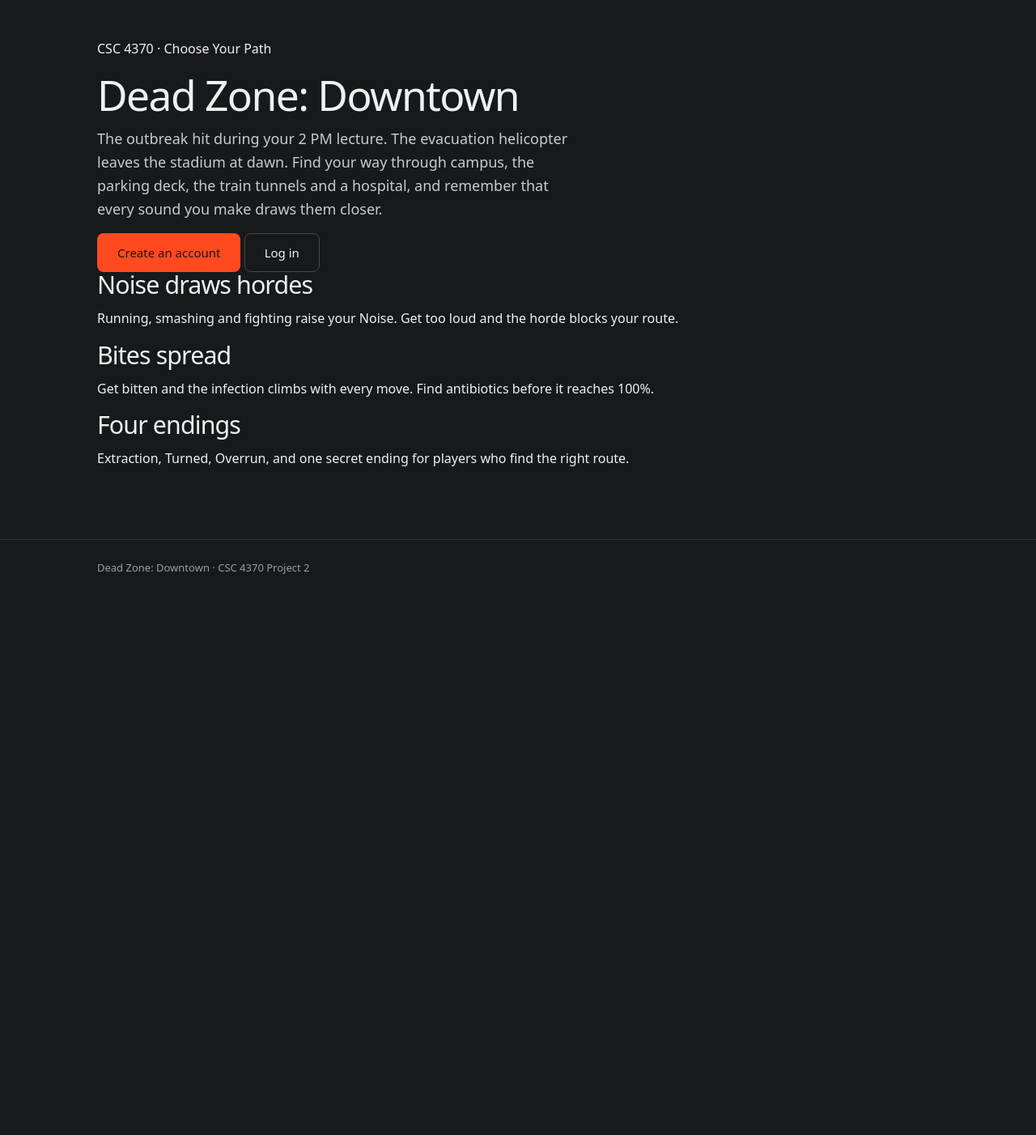
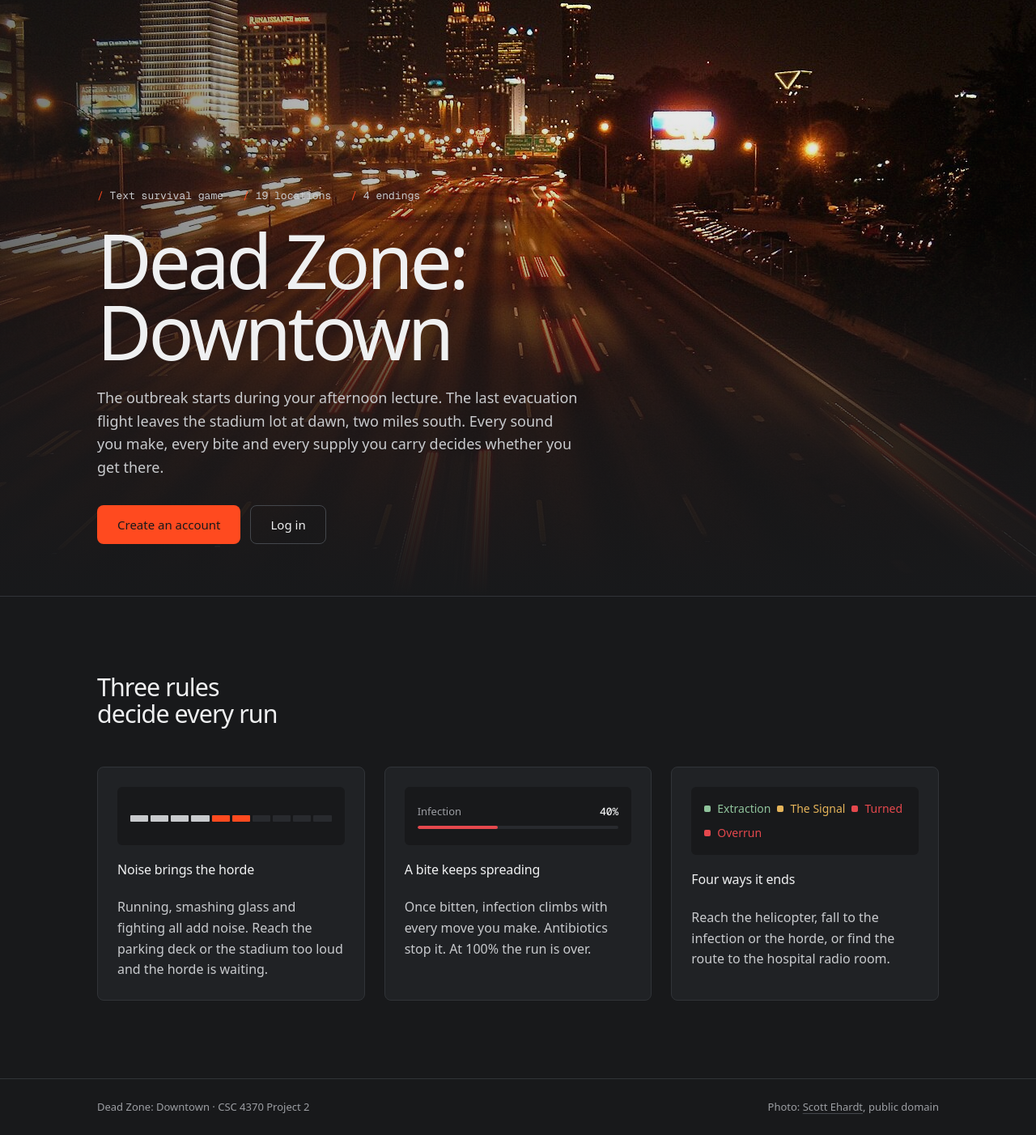
Before and after one commit to SuryaM-720s/dead_zone, a PHP site: page / in a window 1280 px wide. Shown: the part 64-1466 px from the top of the page at 81% size. Before the commit the page ends 773 px from the top, so only its background shows below. Run offline with PHP 8.4, Linux system fonts and the light colour scheme; some web fonts are replaced.

Commit message:
Add landing hero with downtown night photo and run rules

```diff
--- a/index.php
+++ b/index.php
@@ -1,24 +1,41 @@
 <?php
 /**
  * index.php
- * Landing page. Logged-in players see a "continue / new run" panel.
+ * Landing page: full-bleed hero over a night photograph of downtown,
+ * then a short explanation of the three rules that decide a run.
  */
 require_once __DIR__ . '/includes/auth.php';
 require_once __DIR__ . '/includes/engine.php';
 
+$locationCount = count(array_filter(story_nodes(), function ($node) {
+    return !isset($node['ending']);
+}));
+
 $pageTitle = 'Home';
+$mainClass = 'page-bleed';
+$photoCredit = 'Photo: <a href="https://commons.wikimedia.org/wiki/File:Downtown_connector_nighttime.jpg">Scott Ehardt</a>, public domain';
 require __DIR__ . '/includes/header.php';
 ?>
-<section class="hero-banner">
-    <p class="eyebrow">CSC 4370 · Choose Your Path</p>
-    <h1 class="title-type">Dead Zone: Downtown</h1>
-    <p class="lead">
-        The outbreak hit during your 2 PM lecture. The evacuation helicopter leaves the stadium at dawn.
-        Find your way through campus, the parking deck, the train tunnels and a hospital,
-        and remember that every sound you make draws them closer.
+<section class="hero">
+    <img class="hero-bg"
+         src="img/connector-1280.jpg"
+         srcset="img/connector-500.jpg 500w, img/connector-960.jpg 960w, img/connector-1280.jpg 1280w"
+         sizes="100vw" width="1280" height="962"
+         alt="An empty downtown highway at night, taillights streaking toward the skyline"
+         fetchpriority="high" decoding="async">
+    <div class="wrap">
+        <ul class="hero-facts enter" aria-label="Game facts">
+            <li>Text survival game</li>
+            <li><?= $locationCount ?> locations</li>
+            <li>4 endings</li>
+        </ul>
+        <h1 class="enter enter-2">Dead Zone: Downtown</h1>
+        <p class="lead enter enter-3">
+            The outbreak starts during your afternoon lecture. The last evacuation flight leaves the
+            stadium lot at dawn, two miles south. Every sound you make, every bite and every
+            supply you carry decides whether you get there.
         </p>
-
-    <div class="cta-row">
+        <div class="btn-row enter enter-4">
             <?php if (!is_logged_in()): ?>
                 <a class="btn btn-primary" href="register.php">Create an account</a>
                 <a class="btn btn-ghost" href="login.php">Log in</a>
@@ -27,23 +44,50 @@ require __DIR__ . '/includes/header.php';
                 <a class="btn btn-ghost" href="create.php">Start a new run</a>
             <?php else: ?>
                 <a class="btn btn-primary" href="create.php">Start a run</a>
-            <a class="btn btn-ghost" href="leaderboard.php">Leaderboard</a>
+                <a class="btn btn-ghost" href="leaderboard.php">View the leaderboard</a>
             <?php endif; ?>
+        </div>
     </div>
 </section>
 
-<section class="feature-grid">
-    <article class="feature">
-        <h2>Noise draws hordes</h2>
-        <p>Running, smashing and fighting raise your Noise. Get too loud and the horde blocks your route.</p>
-    </article>
-    <article class="feature">
-        <h2>Bites spread</h2>
-        <p>Get bitten and the infection climbs with every move. Find antibiotics before it reaches 100%.</p>
-    </article>
-    <article class="feature">
-        <h2>Four endings</h2>
-        <p>Extraction, Turned, Overrun, and one secret ending for players who find the right route.</p>
-    </article>
+<section class="rules" aria-labelledby="rules-title">
+    <div class="wrap">
+        <h2 id="rules-title">Three rules decide every run</h2>
+        <ul class="rules-grid">
+            <li class="rule">
+                <div class="rule-visual" aria-hidden="true">
+                    <div class="segments">
+                        <?php for ($i = 1; $i <= 10; $i++): ?>
+                            <i class="<?= $i <= 6 ? 'on' : '' ?><?= $i >= 5 && $i <= 6 ? ' loud' : '' ?>"></i>
+                        <?php endfor; ?>
+                    </div>
+                </div>
+                <h3>Noise brings the horde</h3>
+                <p>Running, smashing glass and fighting all add noise. Reach the parking deck or the stadium too loud and the horde is waiting.</p>
+            </li>
+            <li class="rule">
+                <div class="rule-visual" aria-hidden="true">
+                    <div class="readout" style="width: 100%">
+                        <span>Infection</span><b>40%</b>
+                        <div class="meter"><i class="m-infection" style="width: 40%"></i></div>
+                    </div>
+                </div>
+                <h3>A bite keeps spreading</h3>
+                <p>Once bitten, infection climbs with every move you make. Antibiotics stop it. At 100% the run is over.</p>
+            </li>
+            <li class="rule">
+                <div class="rule-visual" aria-hidden="true">
+                    <ul class="ending-list">
+                        <li class="badge badge-heroic">Extraction</li>
+                        <li class="badge badge-secret">The Signal</li>
+                        <li class="badge badge-tragic">Turned</li>
+                        <li class="badge badge-tragic">Overrun</li>
+                    </ul>
+                </div>
+                <h3>Four ways it ends</h3>
+                <p>Reach the helicopter, fall to the infection or the horde, or find the route to the hospital radio room.</p>
+            </li>
+        </ul>
+    </div>
 </section>
 <?php require __DIR__ . '/includes/footer.php'; ?>
```
Also changed, not shown: img/connector-1280.jpg (added), img/connector-500.jpg (added), img/connector-960.jpg (added). Lines whose indentation alone changed are shown as unchanged.
